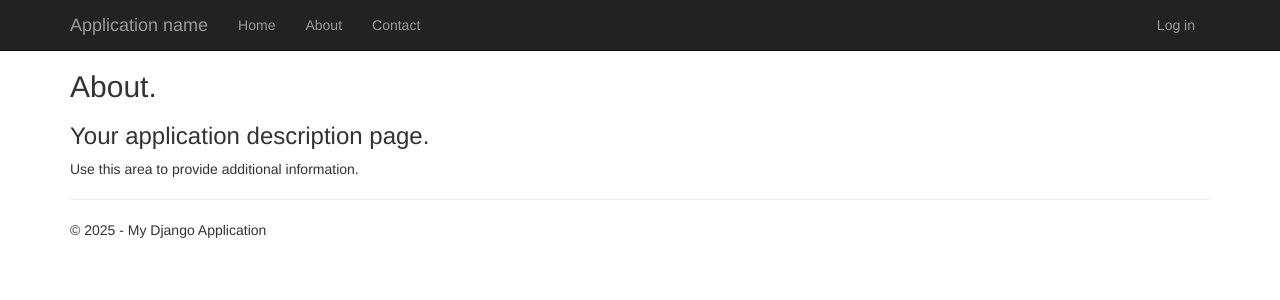
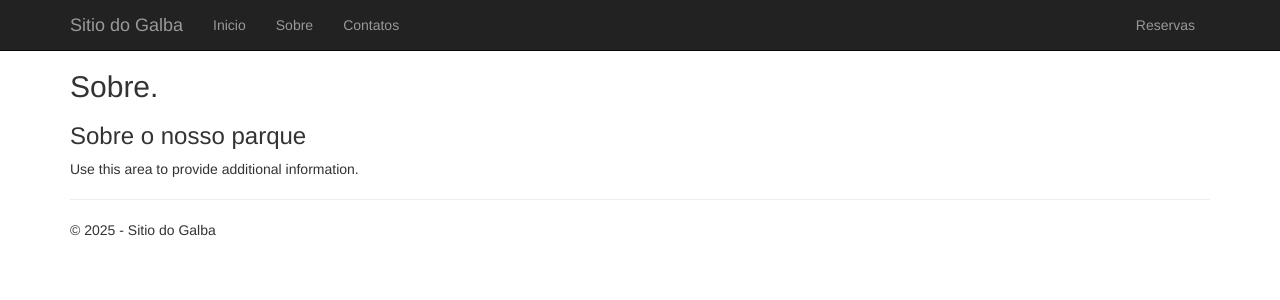
Before and after one commit to galbafilho/Sitio, a Django app: page /about/ in a window 1280 px wide. Shown: the top 300 px of the page. Run offline with Django 3.2, Linux system fonts and the light colour scheme; some libraries are stand-ins or nearby versions.

Commit message:
Primeiro commit

```diff
--- /dev/null
+++ b/SItioSI/app/static/app/content/layout.css
@@ -0,0 +1,4 @@
+.navbar-custom {
+    background-color: #ff5733; /* Cor personalizada */
+    color: white; /* Cor do texto */
+}
--- a/SItioSI/app/templates/app/layout.html
+++ b/SItioSI/app/templates/app/layout.html
@@ -1,17 +1,19 @@
 <!DOCTYPE html>
-<html>
+<html lang="pt-BR">
 <head>
     <meta charset="utf-8" />
     <meta name="viewport" content="width=device-width, initial-scale=1.0">
-    <title>{{ title }} - My Django Application</title>
+    <title> Sitio do Galba - {{ title }}</title>
     {% load static %}
+    <link rel="icon" href="{% static 'app/img/icons/logosf.png' %}" type="image/png">
+    <link rel="stylesheet" type="text/css" href="{% static 'app/content/layout.css' %}" />
     <link rel="stylesheet" type="text/css" href="{% static 'app/content/bootstrap.min.css' %}" />
     <link rel="stylesheet" type="text/css" href="{% static 'app/content/site.css' %}" />
     <script src="{% static 'app/scripts/modernizr-2.6.2.js' %}"></script>
 </head>
 
 <body>
-    <div class="navbar navbar-inverse navbar-fixed-top">
+    <div class="navbar navbar-inverse navbar-fixed-top navbar-custom">
         <div class="container">
             <div class="navbar-header">
                 <button type="button" class="navbar-toggle" data-toggle="collapse" data-target=".navbar-collapse">
@@ -19,13 +21,13 @@
                     <span class="icon-bar"></span>
                     <span class="icon-bar"></span>
                 </button>
-                <a href="/" class="navbar-brand">Application name</a>
+                <a href="/" class="navbar-brand">Sitio do Galba</a>
             </div>
             <div class="navbar-collapse collapse">
                 <ul class="nav navbar-nav">
-                    <li><a href="{% url 'home' %}">Home</a></li>
-                    <li><a href="{% url 'about' %}">About</a></li>
-                    <li><a href="{% url 'contact' %}">Contact</a></li>
+                    <li><a href="{% url 'home' %}">Inicio</a></li>
+                    <li><a href="{% url 'about' %}">Sobre</a></li>
+                    <li><a href="{% url 'contact' %}">Contatos</a></li>
                 </ul>
                 {% include 'app/loginpartial.html' %}
             </div>
@@ -36,7 +38,7 @@
 {% block content %}{% endblock %}
         <hr/>
         <footer>
-            <p>&copy; {{ year }} - My Django Application</p>
+            <p>&copy; {{ year }} - Sitio do Galba</p>
         </footer>
     </div>
 
--- a/SItioSI/app/templates/app/loginpartial.html
+++ b/SItioSI/app/templates/app/loginpartial.html
@@ -10,7 +10,7 @@
 {% else %}
 
 <ul class="nav navbar-nav navbar-right">
-    <li><a href="{% url 'login' %}">Log in</a></li>
+    <li><a href="{% url 'login' %}">Reservas</a></li>
 </ul>
 
 {% endif %}
--- a/SItioSI/app/views.py
+++ b/SItioSI/app/views.py
@@ -1,3 +1,4 @@
+# -*- coding: utf-8 -*-
 """
 Definition of views.
 """
@@ -25,8 +26,8 @@ def contact(request):
         request,
         'app/contact.html',
         {
-            'title':'Contact',
-            'message':'Your contact page.',
+            'title':'Contatos',
+            'message':'Agende seu dia de diversão com a gente.',
             'year':datetime.now().year,
         }
     )
@@ -38,8 +39,8 @@ def about(request):
         request,
         'app/about.html',
         {
-            'title':'About',
-            'message':'Your application description page.',
+            'title':'Sobre',
+            'message':'Sobre o nosso parque',
             'year':datetime.now().year,
         }
     )
```
Also changed, not shown: SItioSI/app/static/app/img/icons/logosf.png (added), SItioSI/db.sqlite3, 3 other files.
